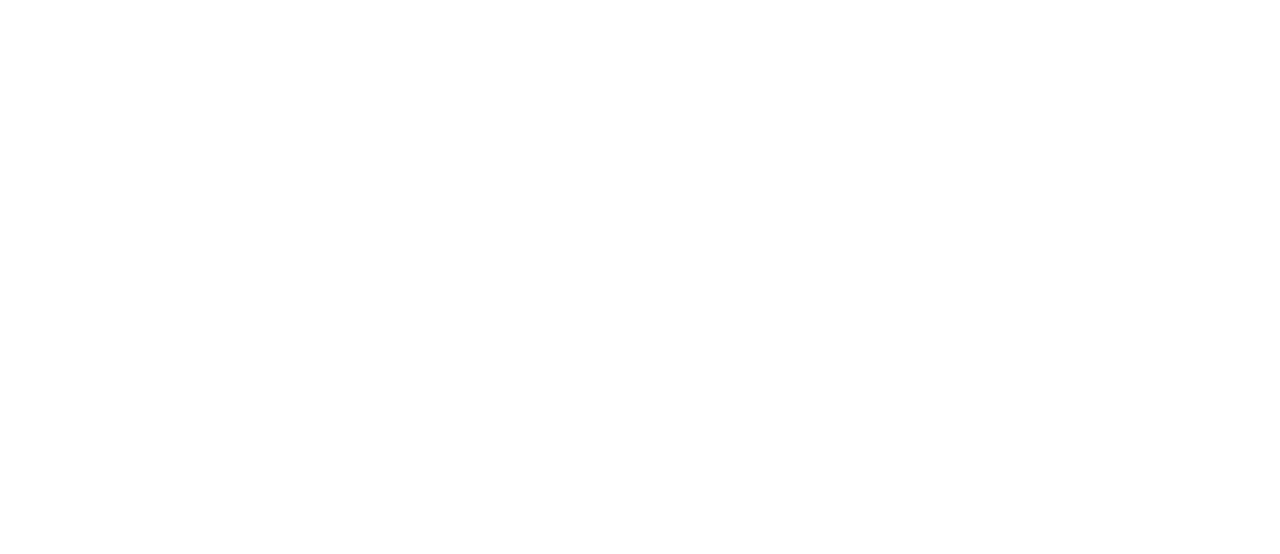
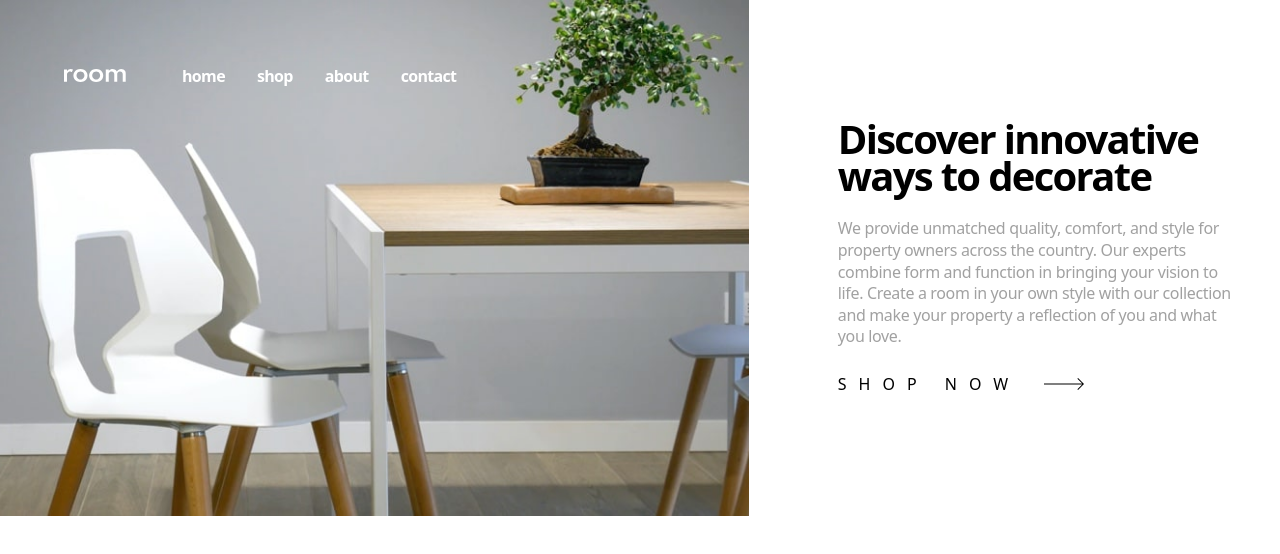
Before and after one commit to Senatrius/room-homepage, a React (Vite) app: page / in a window 1280 px wide. Shown: the top 554 px of the page. Built offline with nearby package versions, Linux system fonts and the light colour scheme.

Commit message:
add spartan font and hero section

```diff
--- a/index.html
+++ b/index.html
@@ -1,12 +1,12 @@
 <!DOCTYPE html>
 <html lang="en">
-  <head className="min-h-full">
+  <head>
     <meta charset="UTF-8" />
     <link rel="icon" type="image/svg+xml" href="/favicon-32x32.png" />
     <meta name="viewport" content="width=device-width, initial-scale=1.0" />
     <title>Room | FrontendMentor - Senatrius</title>
   </head>
-  <body className="min-h-full">
+  <body className="min-h-full font-spartan">
     <div id="root"></div>
     <script type="module" src="/src/main.tsx"></script>
   </body>
--- a/src/App.tsx
+++ b/src/App.tsx
@@ -1,7 +1,13 @@
+import { Hero } from './components/Hero';
 import { Navigation } from './components/Navigation';
 
 function App() {
-  return <Navigation />;
+  return (
+    <>
+      <Navigation />
+      <Hero />
+    </>
+  );
 }
 
 export default App;
--- /dev/null
+++ b/src/components/Hero.tsx
@@ -0,0 +1,71 @@
+import { useState } from 'react';
+
+const content = [
+  {
+    images: {
+      mobile: './mobile-image-hero-1.jpg',
+      desktop: './desktop-image-hero-1.jpg'
+    },
+    title: 'Discover innovative ways to decorate',
+    paragraph:
+      'We provide unmatched quality, comfort, and style for property owners across the country. Our experts combine form and function in bringing your vision to life. Create a room in your own style with our collection and make your property a reflection of you and what you love.'
+  },
+  {
+    images: {
+      mobile: './mobile-image-hero-2.jpg',
+      desktop: './desktop-image-hero-2.jpg'
+    },
+    title: 'We are available all across the globe',
+    paragraph:
+      "With stores all over the world, it's easy for you to find furniture for your home or place of business. Locally, we’re in most major cities throughout the country. Find the branch nearest you using our store locator. Any questions? Don't hesitate to contact us today."
+  },
+  {
+    images: {
+      mobile: './mobile-image-hero-3.jpg',
+      desktop: './desktop-image-hero-3.jpg'
+    },
+    title: 'Manufactured with the best materials',
+    paragraph:
+      'Our modern furniture store provide a high level of quality. Our company has invested in advanced technology to ensure that every product is made as perfect and as consistent as possible. With three decades of  experience in this industry, we understand what customers want for their home and office.'
+  }
+];
+
+export const Hero = () => {
+  const [contentIdx, setContentIdx] = useState<number>(0);
+
+  return (
+    <main className='flex flex-col md:flex-row'>
+      <picture className='max-h-[22.5rem] overflow-hidden md:max-h-[33.375rem] md:basis-[58.5%]'>
+        <source
+          srcSet={content[contentIdx].images.desktop}
+          media='(min-width: 767px)'
+        />
+        <img
+          className='h-full w-full object-cover'
+          src={content[contentIdx].images.mobile}
+          alt=''
+        />
+      </picture>
+      <div className='md:basis-[41.5%]'>
+        <div className='mx-auto my-16 flex max-w-[87%] flex-col md:ml-[11.75%] md:mr-12 md:max-w-[28.5rem] lg:my-[7.5rem] lg:ml-[16.75%]'>
+          <h1 className=' mb-4 text-title-m  text-black md:mb-6 md:text-title-d'>
+            {content[contentIdx].title}
+          </h1>
+          <p className='mb-10 text-paragraph text-text md:mb-6'>
+            {content[contentIdx].paragraph}
+          </p>
+          <a
+            className='flex items-center whitespace-nowrap text-button'
+            href='#'>
+            SHOP NOW
+            <img
+              className='ml-6'
+              src='./icon-arrow.svg'
+              alt=''
+            />
+          </a>
+        </div>
+      </div>
+    </main>
+  );
+};
--- a/src/index.css
+++ b/src/index.css
@@ -1,3 +1,5 @@
 @tailwind base;
 @tailwind components;
 @tailwind utilities;
+
+@import url('https://fonts.googleapis.com/css2?family=League+Spartan:wght@500;600;700&display=swap');
--- a/tailwind.config.cjs
+++ b/tailwind.config.cjs
@@ -9,6 +9,9 @@
     extend: {
       screens: {
         xs: '375px'
+      },
+      fontFamily: {
+        spartan: ['League Spartan', 'sans-serif']
       }
     },
     colors: {
@@ -23,8 +26,8 @@
       paragraph: [
         '1rem',
         {
-          fontWeight: 400,
-          letterSpacing: '0.0115em',
+          fontWeight: 500,
+          letterSpacing: '-0.0215em',
           lineHeight: '135%'
         }
       ],
@@ -32,7 +35,7 @@
         '2.5rem',
         {
           fontWeight: 700,
-          letterSpacing: '-0.0425em',
+          letterSpacing: '-0.0525em',
           lineHeight: '92.5%'
         }
       ],
@@ -61,7 +64,7 @@
       button: [
         '1rem',
         {
-          fontWeight: 400,
+          fontWeight: 500,
           letterSpacing: '0.75em'
         }
       ],
```
